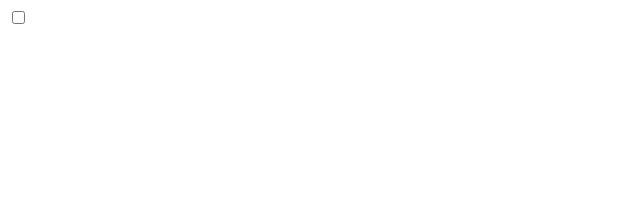
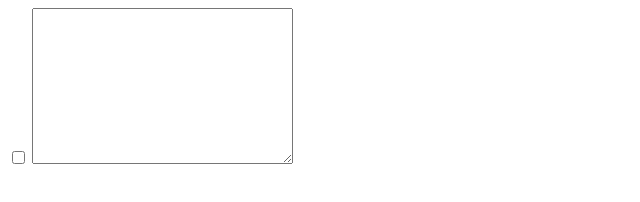
Before and after one commit to MarsTheRhino/git_study, a plain HTML site: page index.html in a window 1280 px wide. Shown: the whole page, without its empty margins (0-640 px from the left). Drawn offline with Linux system fonts and the light colour scheme.

Commit message:
textarea added

```diff
--- a/index.html
+++ b/index.html
@@ -7,6 +7,7 @@
 </head>
 <body>
   <input type="checkbox" name="" id="">
+  <textarea name="" id="" cols="30" rows="10"></textarea>
 
 </body>
 </html>
```
